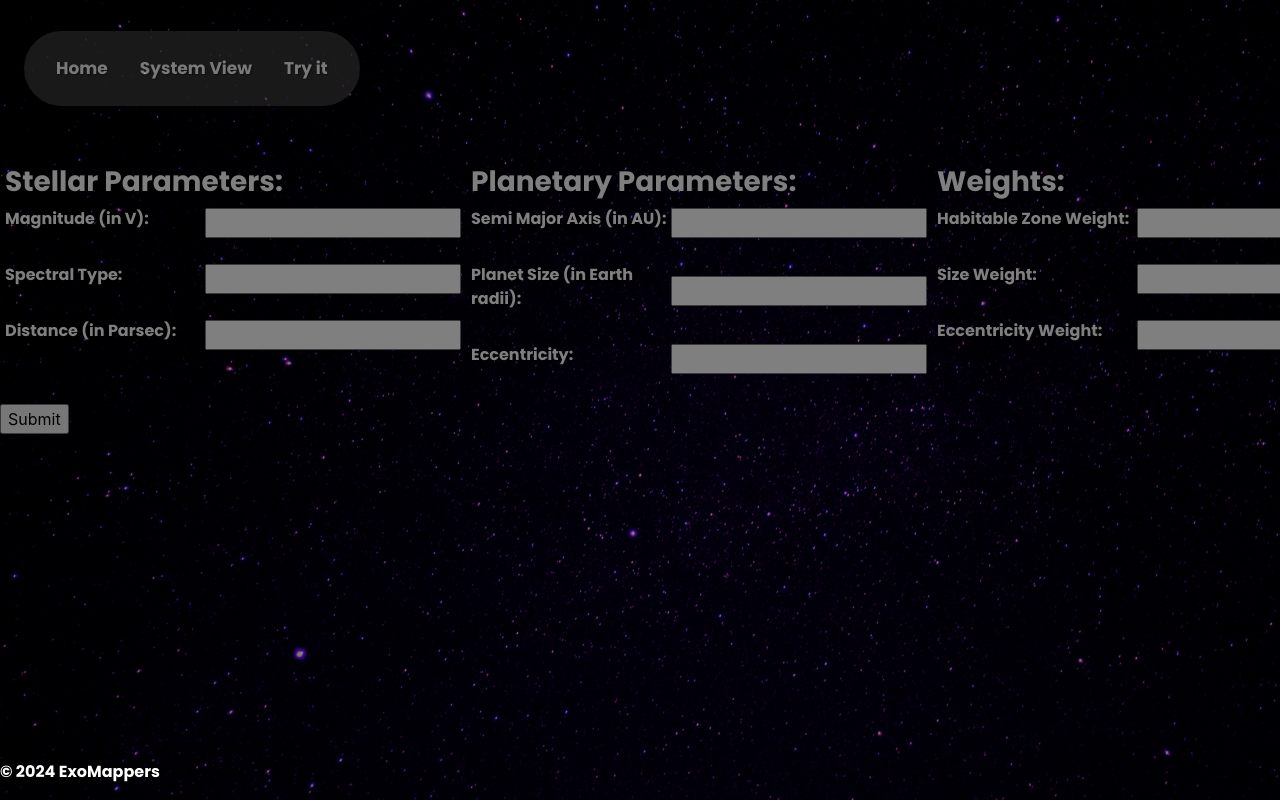
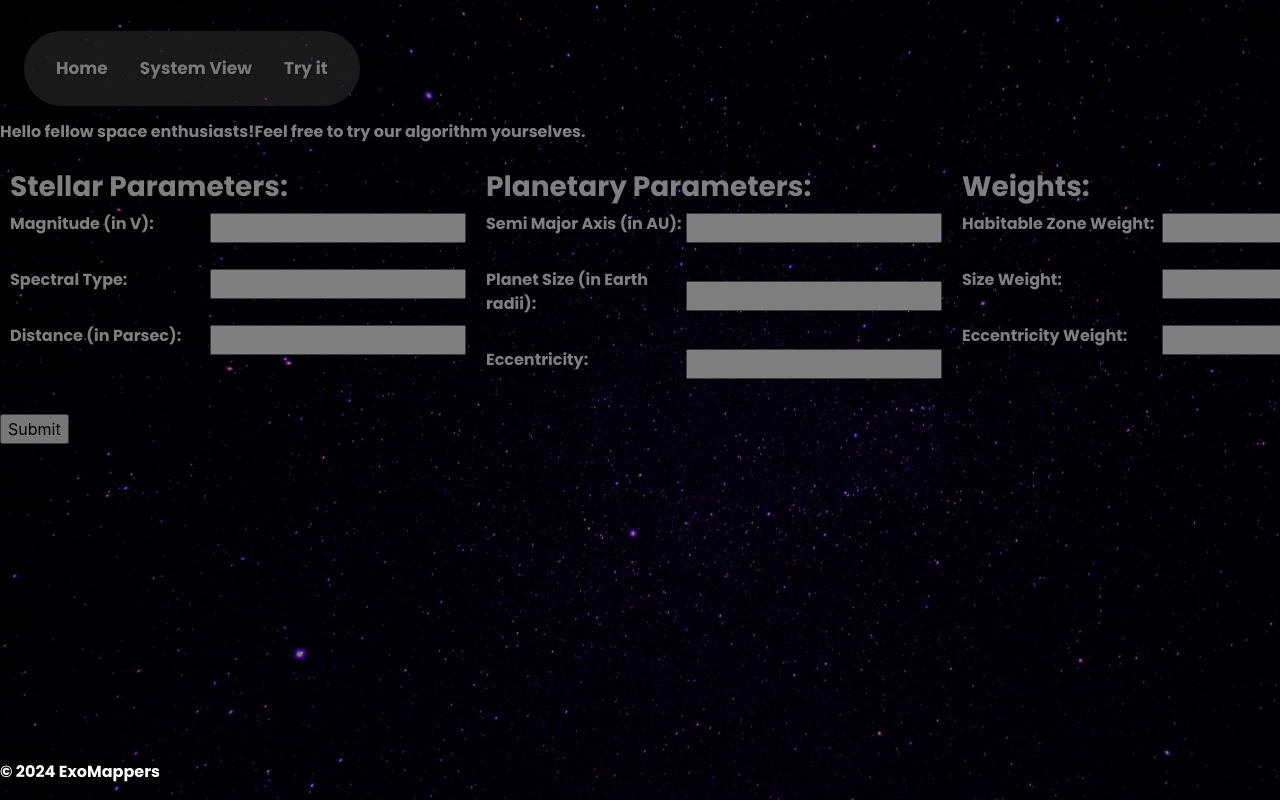
Before and after one commit to MattiasKDev/ExoLife, a Flask app: page /tryit in a window 1280 px wide. Run offline with Flask 3, Linux system fonts and the light colour scheme; some libraries are stand-ins or nearby versions.

Commit message:
Style again

```diff
--- a/frontend/static/css/styles.css
+++ b/frontend/static/css/styles.css
@@ -87,7 +87,7 @@ h6 {
     /* text-align: center;
     position: absolute; */
     position: absolute;
-    top: 35%;
+    top: 25%;
     left: 50%;
     transform: translate(-50%, -50%);
     font-family: 'Poppins', sans-serif;
@@ -132,5 +132,5 @@ input[type=text]:focus {
 }
 
 .column{
-    margin: 5px;
+    margin: 10px;
 }
--- a/frontend/templates/tryit.html
+++ b/frontend/templates/tryit.html
@@ -3,6 +3,10 @@
 {% block title %}About{% endblock %}
 
 {% block content %}
+<div style="display:flex; margin-top: 15vh; position: fixed;">
+    <p>Hello fellow space enthusiasts!</p>
+    <p>Feel free to try our algorithm yourselves. </p>
+</div>
 <div class="bg">
 <div style="display:flex; margin-top: 20vh; position: fixed;">
     <form id="tryit-form" method="POST">
```
